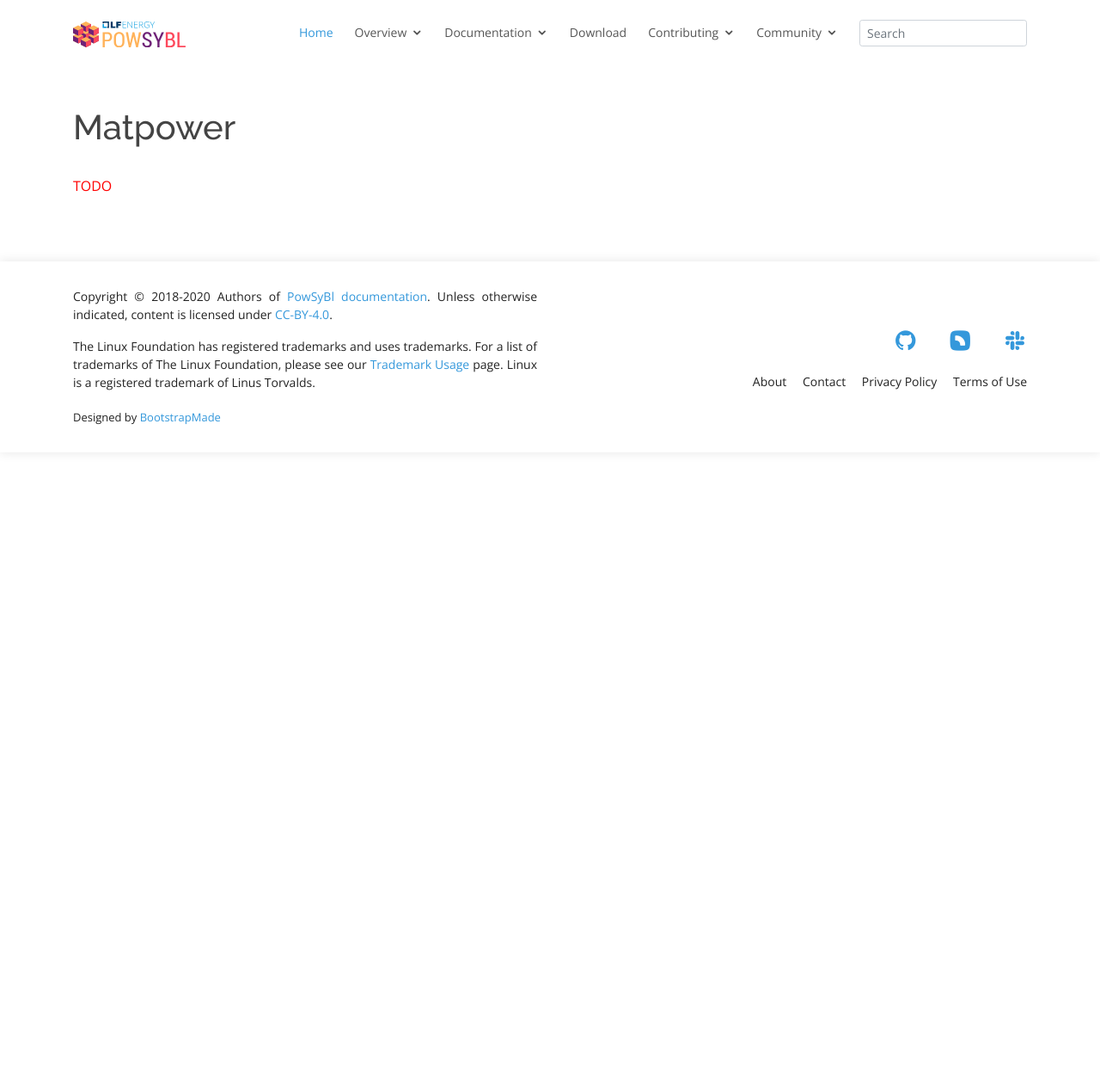
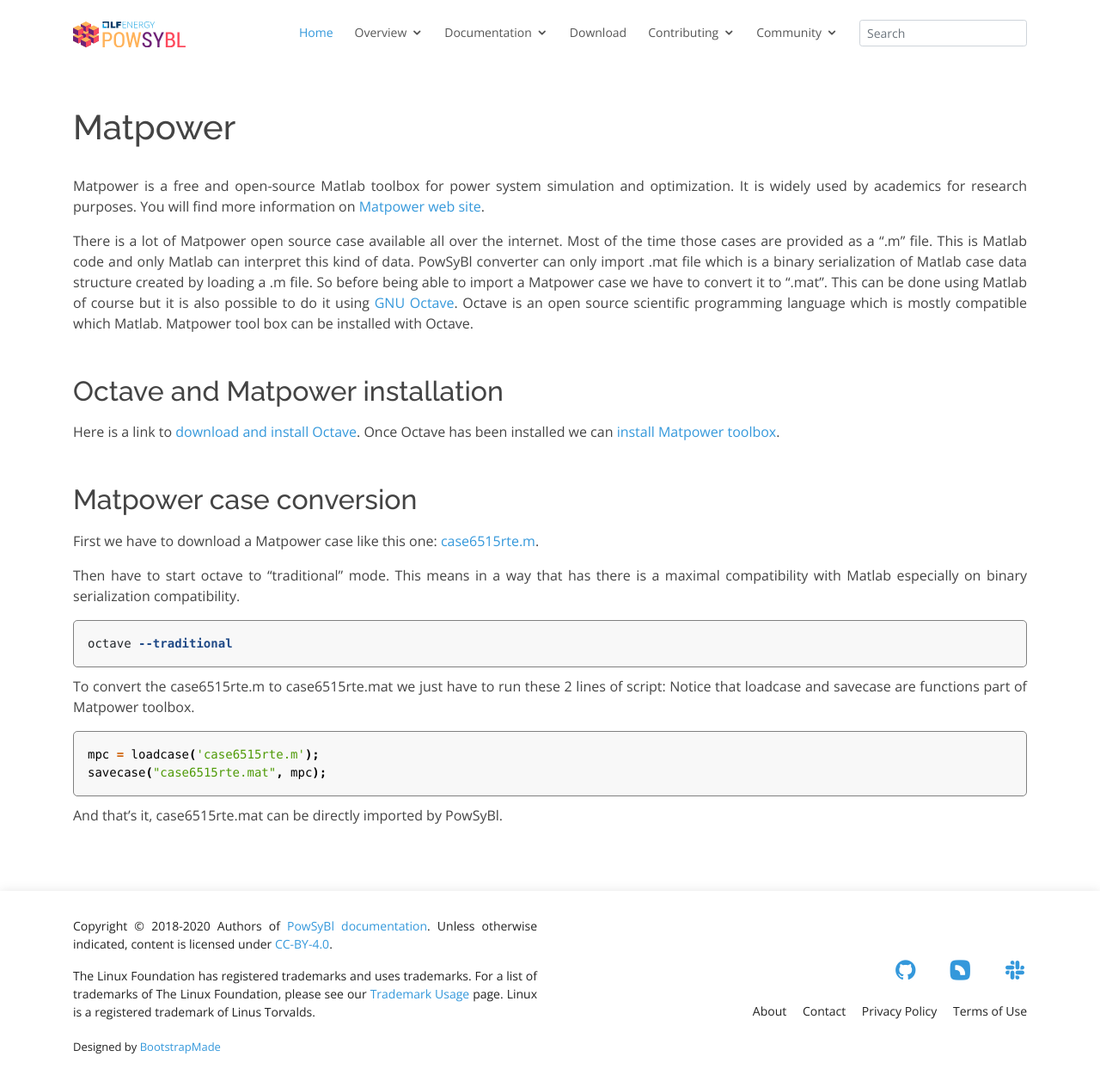
Before and after one commit to powsybl/powsybl.github.io, a Jekyll site: the page built from pages/documentation/grid/formats/matpower.md, in a window 1280 px wide and 1257 px high. Shown: the whole window at 86% size. Built offline with Jekyll 4.4.1, drawn with Linux system fonts in a browser that asks for light colours; our own code applies the rules of GitHub Pages for plain Markdown files.

Commit message:
Improve Matpower import documentation.
Signed-off-by: Geoffroy Jamgotchian <geoffroy.jamgotchian@rte-france.com>

````diff
--- a/pages/documentation/grid/formats/matpower.md
+++ b/pages/documentation/grid/formats/matpower.md
@@ -4,4 +4,38 @@
 
 # Matpower
 
-<span style="color: red">TODO</span>
+Matpower is a free and open-source Matlab toolbox for power system simulation and optimization. It is widely used
+by academics for research purposes. You will find more information on [Matpower web site](https://matpower.org/).
+
+There is a lot of Matpower open source case available all over the internet. Most of the time those cases are provided
+as a ".m" file. This is Matlab code and only Matlab can interpret this kind of data. PowSyBl converter can only import
+.mat file which is a binary serialization of Matlab case data structure created by loading a .m file. So before being
+able to import a Matpower case we have to convert it to ".mat". This can be done using Matlab of course but it is
+also possible to do it using [GNU Octave](https://www.gnu.org/software/octave/). Octave is an open source scientific
+programming language which is mostly compatible which Matlab. Matpower tool box can be installed with Octave.
+
+## Octave and Matpower installation
+
+Here is a link to [download and install Octave](https://www.gnu.org/software/octave/download). Once Octave has been
+installed we can [install Matpower toolbox](https://matpower.org/about/get-started/).
+
+## Matpower case conversion
+
+First we have to download a Matpower case like this one: [case6515rte.m](https://github.com/MATPOWER/matpower/blob/master/data/case6515rte.m).
+
+Then have to start octave to "traditional" mode. This means in a way that has there is a maximal compatibility with
+Matlab especially on binary serialization compatibility.
+
+```bash
+octave --traditional
+```
+
+To convert the case6515rte.m to case6515rte.mat we just have to run these 2 lines of script: Notice that loadcase and savecase
+are functions part of Matpower toolbox.
+
+```matlab
+mpc = loadcase('case6515rte.m');
+savecase("case6515rte.mat", mpc);
+```
+
+And that's it, case6515rte.mat can be directly imported by PowSyBl.
--- a/pages/documentation/index.html
+++ b/pages/documentation/index.html
@@ -221,10 +221,10 @@
                 <img class="doc-icon" src="/assets/img/logos/matpower_logo.png" alt="">
             </div>
             <div class="media-body">
-                <a href="">
+                <a href="grid/formats/matpower.html">
                     <h5>Matpower</h5>
                 </a>
-                <p>TODO</p>
+                <p>A free and open-source Matlab toolbox for power system simulation and optimization</p>
             </div>
         </div>
     </div>
````
